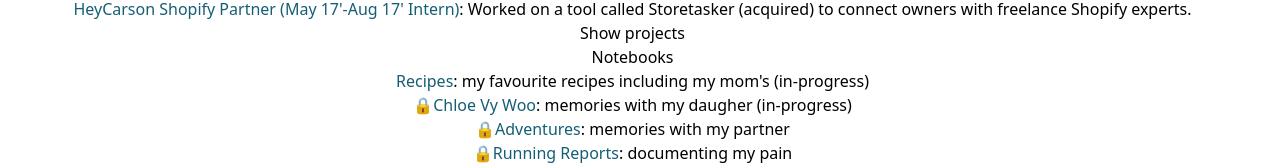
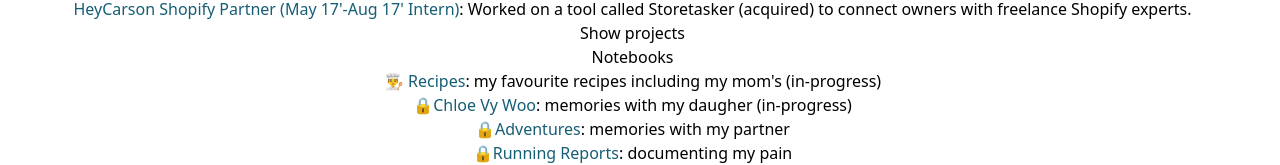
Before and after one commit to chriskfwoo/cwoo, a React (Vite) app: page / in a window 1280 px wide. Shown: the part 469-634 px from the top of the page. Built offline with nearby package versions, Linux system fonts and the light colour scheme.

Commit message:
Update App.jsx

```diff
--- a/src/App.jsx
+++ b/src/App.jsx
@@ -36,7 +36,7 @@
 const links = [
   {
     id: "recipes",
-    title: "Recipes",
+    title: "👨‍🍳 Recipes",
     link: "https://chriswoo.notion.site/Cookbook-1dfc798f207b80f38e15c3795f64305c?pvs=4",
     info: "my favourite recipes including my mom's (in-progress)",
     private: false
```
